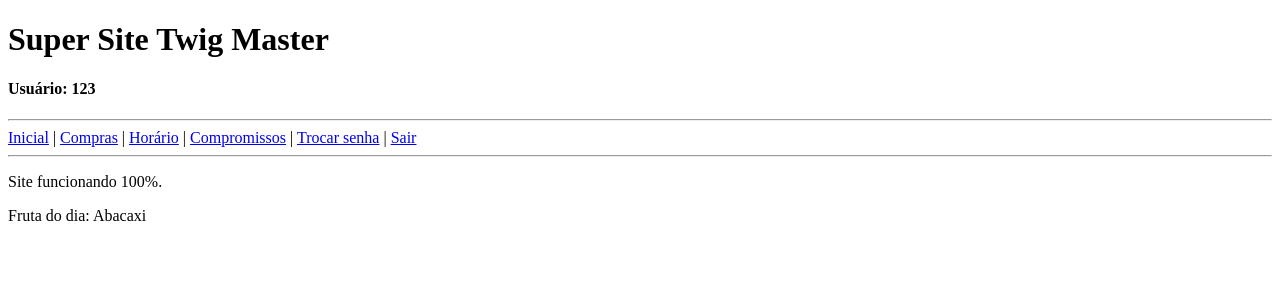
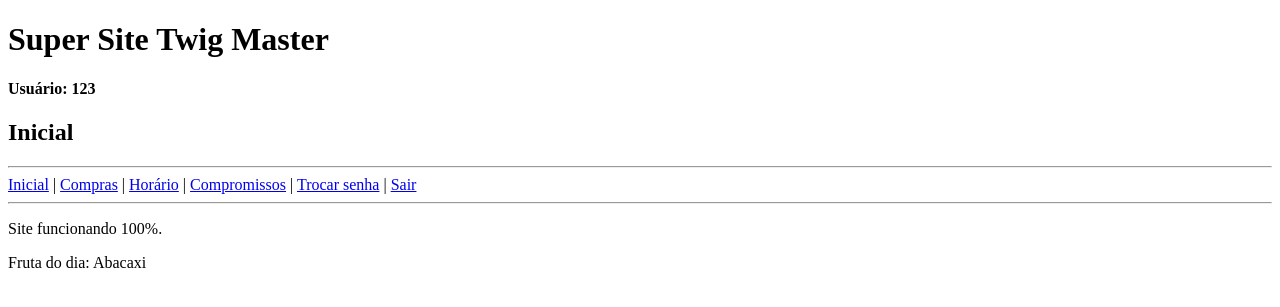
Before and after one commit to devillaa/twig-2025, a PHP site: page / in a window 1280 px wide. Shown: the top 307 px of the page. Run offline with PHP 8.4, Linux system fonts and the light colour scheme; a user stored in the database is signed in; some libraries are stand-ins or nearby versions.

Commit message:
Update index.php

```diff
--- a/index.php
+++ b/index.php
@@ -8,6 +8,7 @@ $usuario = $_SESSION['usuario'];
 if (isset($_SESSION['usuario'])){
 
     echo $twig->render('index.html', [
+        'titulo' => 'Inicial',
         'fruta' => 'Abacaxi',
         'usuario' => $usuario,
     ]);
```
